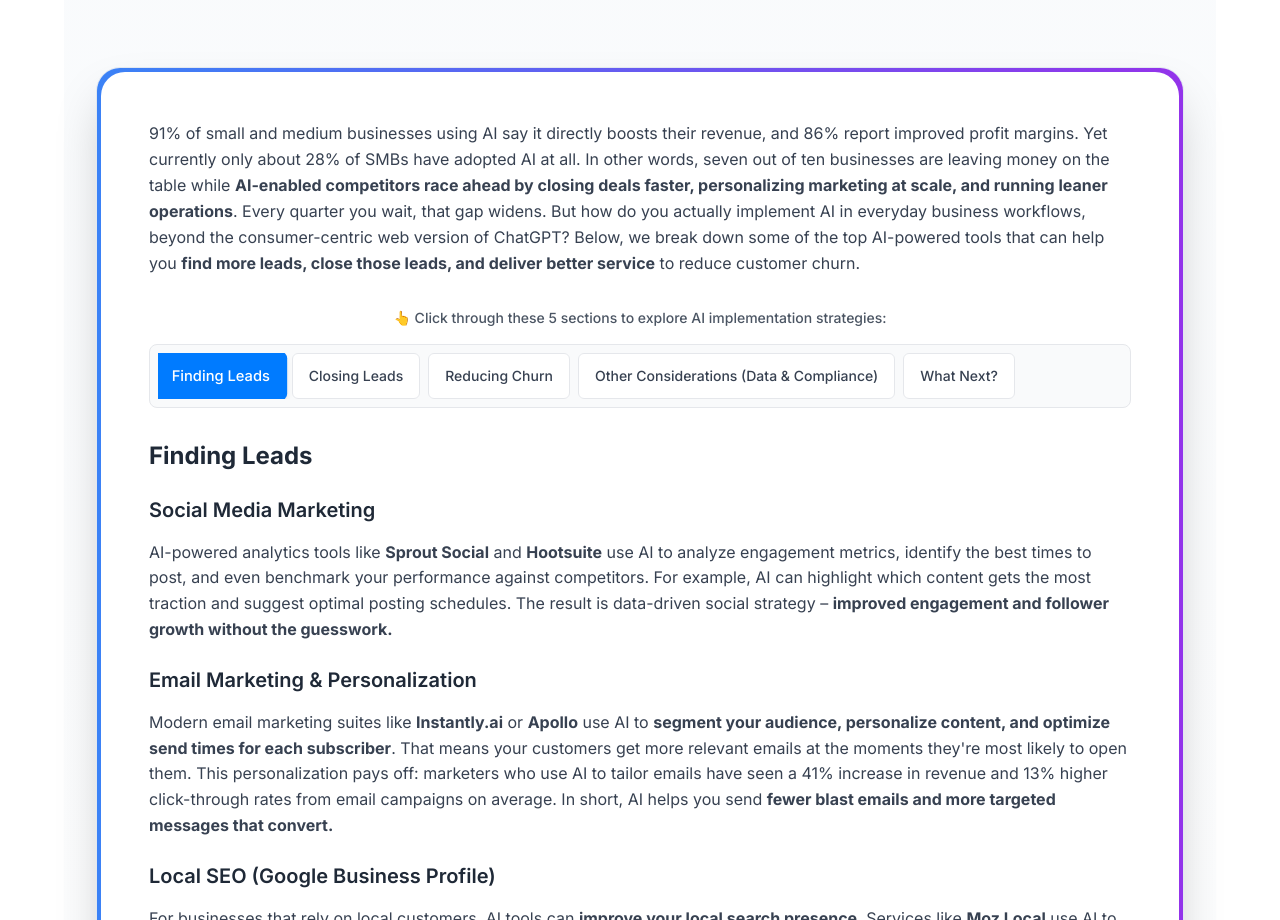
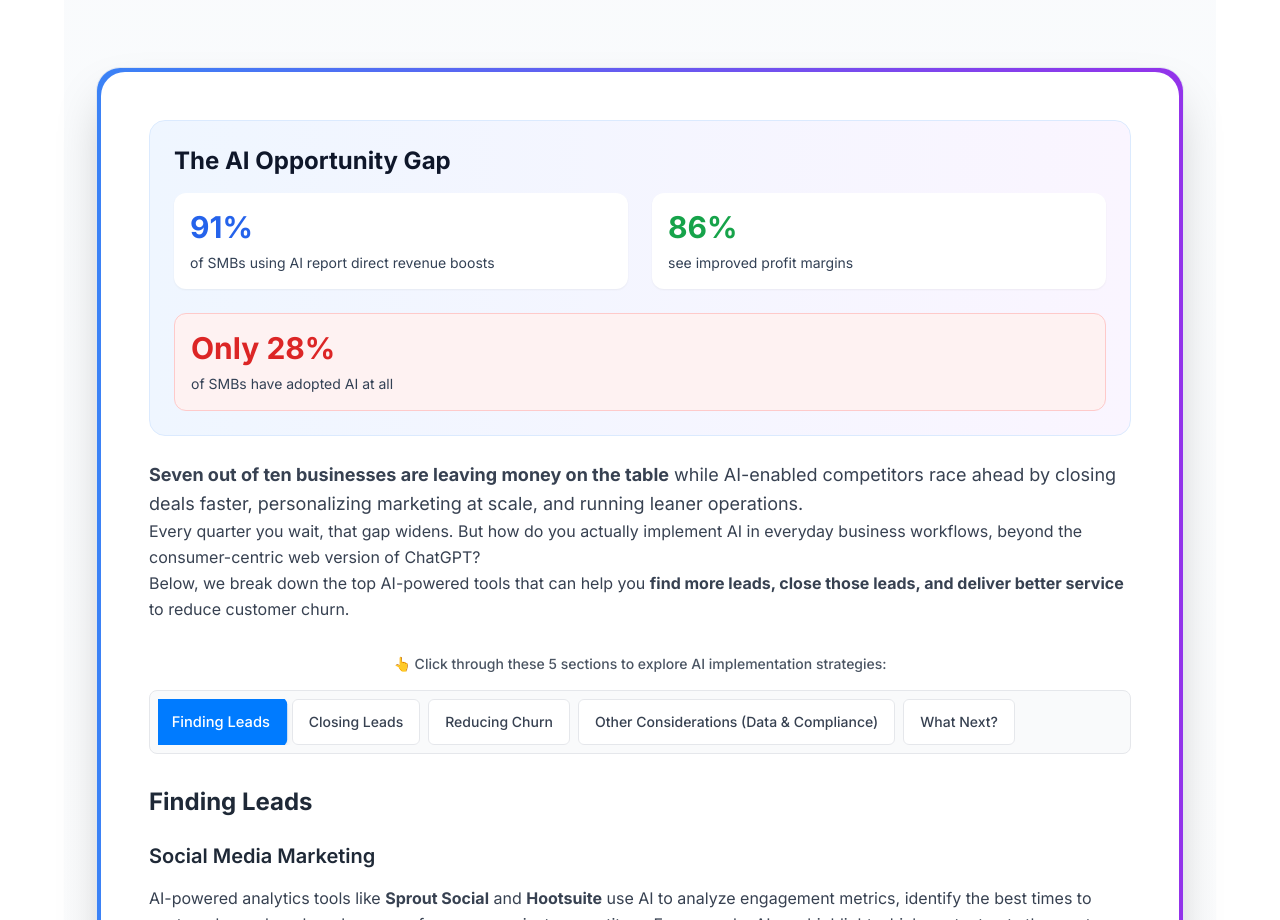
Before and after one commit to igupta1/personal-website, a React (Create React App) app: page /ai-consulting in a window 1280 px wide. Shown: the part 2100-3020 px from the top of the page. Built offline with nearby package versions, Linux system fonts and the light colour scheme.

Commit message:
made intro better

```diff
--- a/src/pages/AiConsulting.js
+++ b/src/pages/AiConsulting.js
@@ -294,8 +294,34 @@
               <div className="bg-white rounded-3xl">
                 <div className="p-8 lg:p-12">
                   <div className="prose prose-lg max-w-none mb-8">
+                    <div className="bg-gradient-to-r from-blue-50 to-purple-50 rounded-2xl p-6 mb-6 border border-blue-100">
+                      <h3 className="text-2xl font-bold text-slate-900 mb-4">The AI Opportunity Gap</h3>
+                      <div className="grid md:grid-cols-2 gap-6 mb-6">
+                        <div className="bg-white rounded-xl p-4 shadow-sm">
+                          <div className="text-3xl font-bold text-blue-600 mb-2">91%</div>
+                          <p className="text-slate-700 text-sm">of SMBs using AI report direct revenue boosts</p>
+                        </div>
+                        <div className="bg-white rounded-xl p-4 shadow-sm">
+                          <div className="text-3xl font-bold text-green-600 mb-2">86%</div>
+                          <p className="text-slate-700 text-sm">see improved profit margins</p>
+                        </div>
+                      </div>
+                      <div className="bg-red-50 rounded-xl p-4 border border-red-200">
+                        <div className="text-3xl font-bold text-red-600 mb-2">Only 28%</div>
+                        <p className="text-slate-700 text-sm">of SMBs have adopted AI at all</p>
+                      </div>
+                    </div>
+
+                    <p className="text-gray-700 leading-relaxed text-lg">
+                      <strong>Seven out of ten businesses are leaving money on the table</strong> while AI-enabled competitors race ahead by closing deals faster, personalizing marketing at scale, and running leaner operations.
+                    </p>
+
                     <p className="text-gray-700 leading-relaxed">
-                      91% of small and medium businesses using AI say it directly boosts their revenue, and 86% report improved profit margins. Yet currently only about 28% of SMBs have adopted AI at all. In other words, seven out of ten businesses are leaving money on the table while <strong>AI-enabled competitors race ahead by closing deals faster, personalizing marketing at scale, and running leaner operations</strong>. Every quarter you wait, that gap widens. But how do you actually implement AI in everyday business workflows, beyond the consumer-centric web version of ChatGPT? Below, we break down some of the top AI-powered tools that can help you <strong>find more leads, close those leads, and deliver better service</strong> to reduce customer churn.
+                      Every quarter you wait, that gap widens. But how do you actually implement AI in everyday business workflows, beyond the consumer-centric web version of ChatGPT?
+                    </p>
+
+                    <p className="text-gray-700 leading-relaxed">
+                      Below, we break down the top AI-powered tools that can help you <strong>find more leads, close those leads, and deliver better service</strong> to reduce customer churn.
                     </p>
                   </div>
 
```
